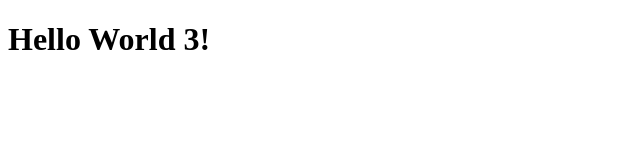
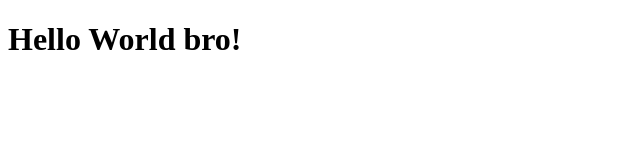
Before and after one commit to ivanpranowo/revou_test2_day1, a plain HTML site: page index.html in a window 1280 px wide. Shown: the full height of the page, 0-640 px from the left. Drawn offline with Linux system fonts and the light colour scheme.

Commit message:
update wording

```diff
--- a/index.html
+++ b/index.html
@@ -4,6 +4,6 @@
         <title>Test</title>
     <head>
     <body>
-        <h1> Hello World 3!</h1>
+        <h1> Hello World bro!</h1>
     </body>
 </html>
```
